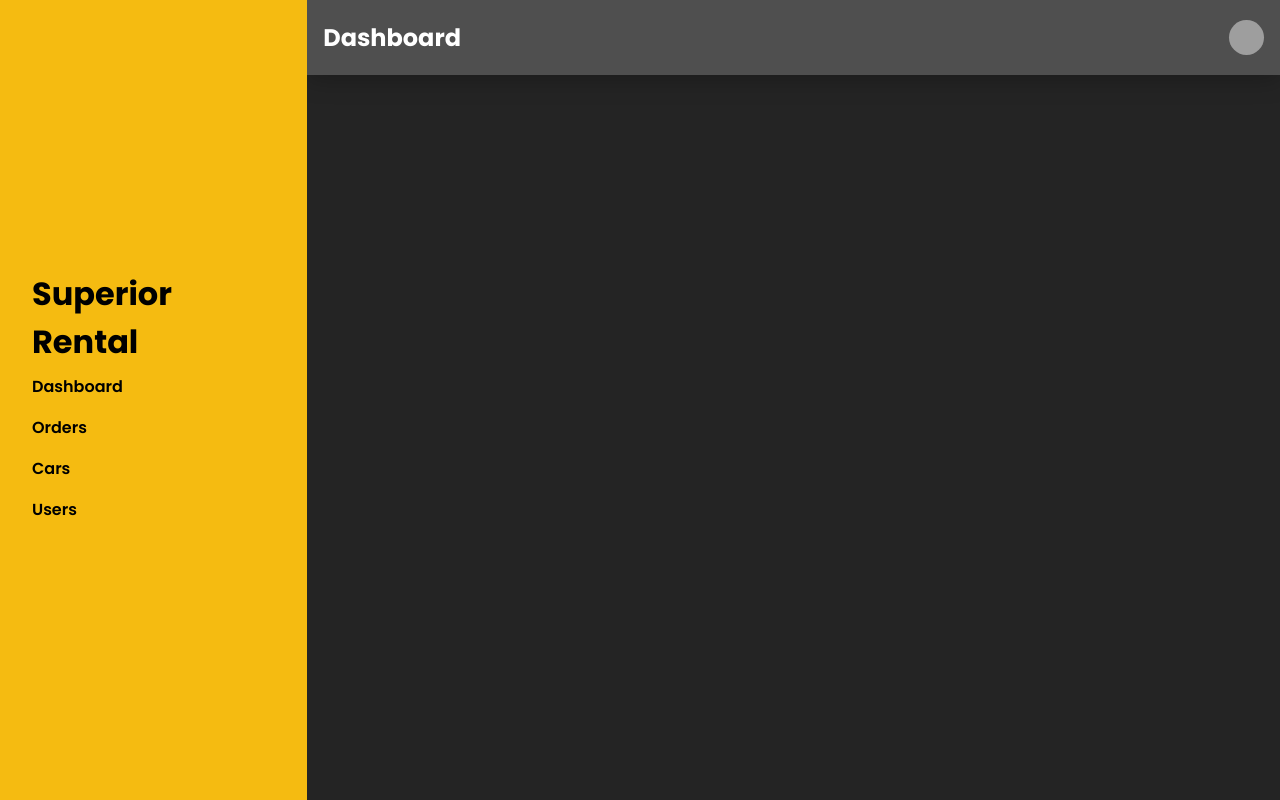
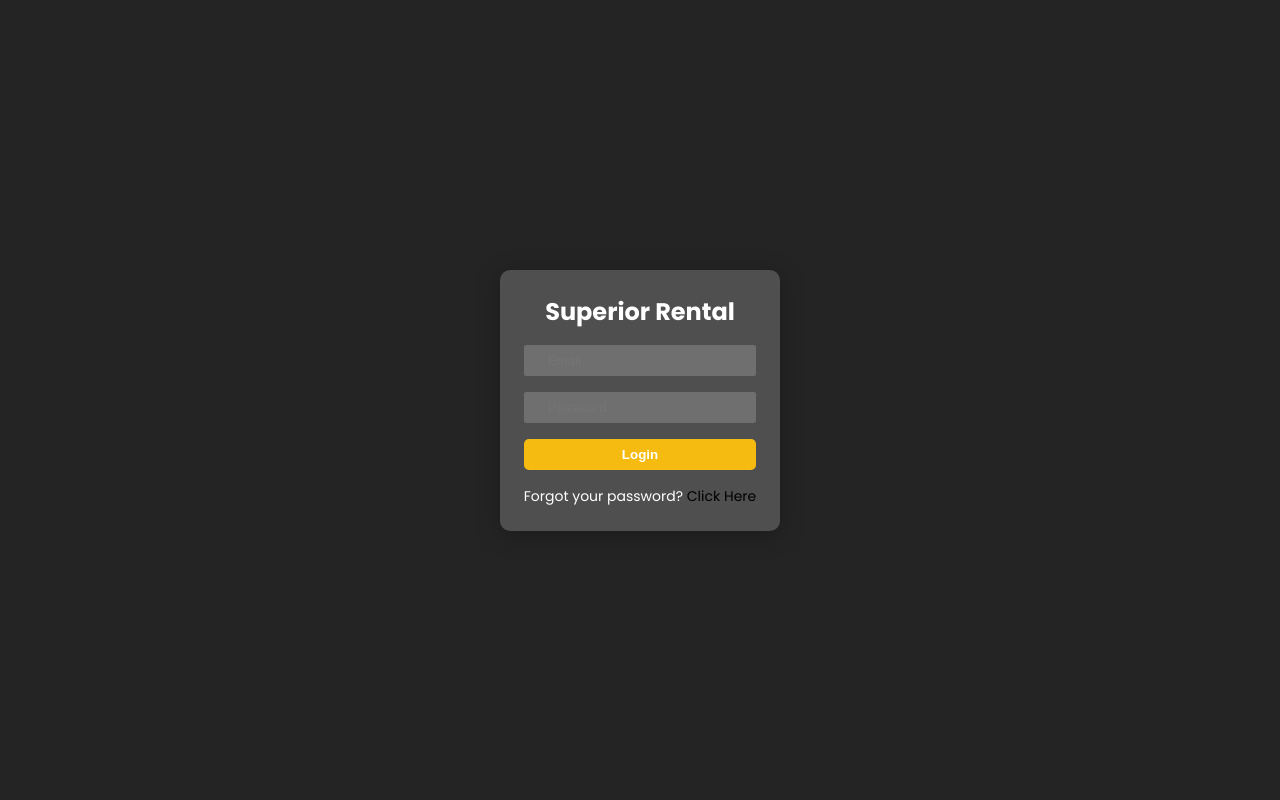
Before and after one commit to sathakhussam/superior-dashboard, a React (Create React App) app: page /login in a window 1280 px wide. Built offline with nearby package versions, Linux system fonts and the light colour scheme; grey boxes are pictures that could not be loaded.

Commit message:
Added Login page

```diff
--- a/package.json
+++ b/package.json
@@ -12,6 +12,7 @@
     "react-dom": "^17.0.2",
     "react-router-dom": "^5.2.0",
     "react-scripts": "4.0.3",
+    "react-simple-image-slider": "^2.1.0",
     "web-vitals": "^1.1.2"
   },
   "scripts": {
--- a/src/App.js
+++ b/src/App.js
@@ -6,6 +6,7 @@ import OrdersPage from './pages/orders/orders.page'
 import CarsPage from './pages/cars/cars.page'
 import UsersPage from './pages/users/users.page'
 import UserSeperatePage from './pages/users/users-seperate.page'
+import LoginPage from './pages/login/login.page'
 // Components
 import Header from "./components/header/header.component"
 
@@ -14,6 +15,8 @@ import './App.css';
 function App() {
   return (
     <div className="App">
+      <Switch>
+      <Route exact path="/login" component={LoginPage} />
       <div className="sidebar">
         <h1>Superior Rental</h1>
         <div className="sidebar--links">
@@ -25,14 +28,14 @@ function App() {
       </div>
       <div className="content">
         <Header />
-        <Switch>
           <Route exact path="/" component={Dashboard} />
+          <Route exact path="/cars" component={CarsPage} />
           <Route exact path="/orders" component={OrdersPage} />
           <Route exact path="/cars" component={CarsPage} />
           <Route exact path="/users" component={UsersPage} />
           <Route exact path="/users/seperate" component={UserSeperatePage} />
+      </div>
         </Switch>
-      </div>
     </div>
   );
 }
--- /dev/null
+++ b/src/pages/login/login.page.jsx
@@ -0,0 +1,18 @@
+import React from 'react';
+import './login.styles.css'
+
+const LoginPage = () => {
+    return (
+        <div className="LoginPage">
+            <section>
+                <h2>Superior Rental</h2>
+                <input type="email" placeholder="Email"/>
+                <input type="password" placeholder="Password"/>
+                <button>Login</button>
+                <p>Forgot your password? <a href="#">Click Here</a></p>
+            </section>
+        </div>
+     );
+}
+
+export default LoginPage;
--- /dev/null
+++ b/src/pages/login/login.styles.css
@@ -0,0 +1,59 @@
+.LoginPage {
+    height: 100vh;
+    color: white;
+    display: flex;
+    justify-content: center;
+    width: 100%;
+    align-items: center;
+}
+
+.LoginPage section {
+    padding: 1.5rem;
+    background-color: #4f4f4f;
+    box-shadow: 0 4px 25px rgba(0, 0, 0, 0.25);
+    border-radius: 10px;
+    z-index: 2;
+    display: flex;
+    justify-content: center;
+    align-items: center;
+    flex-direction: column;
+}
+
+.LoginPage section h2 {
+    margin-bottom: 1rem;
+}
+
+.LoginPage input {
+    background-color: #6f6f6f;
+    padding: 0;
+    margin: 0;
+    margin-bottom: 1rem;
+    border: none;
+    border-radius: 2.3px;
+    color: white;
+    width: 100%;
+    padding: .5rem 1.5rem;
+}
+
+.LoginPage button {
+    color: white;
+    background-color: #f5bb11;
+    border: none;
+    width: 100%;
+    border-radius: 5px;
+    padding: .5rem 1rem;
+    font-weight: 600;
+}
+
+.LoginPage section a {
+    transition: .3s all;
+}
+.LoginPage section a:hover {
+    color: #f5bb11;
+}
+
+.LoginPage section p {
+    margin-top: 1rem;
+    font-size: 14px;
+
+}
```
Also changed, not shown: 1 other file (tests, documents, lock files or other folders).
